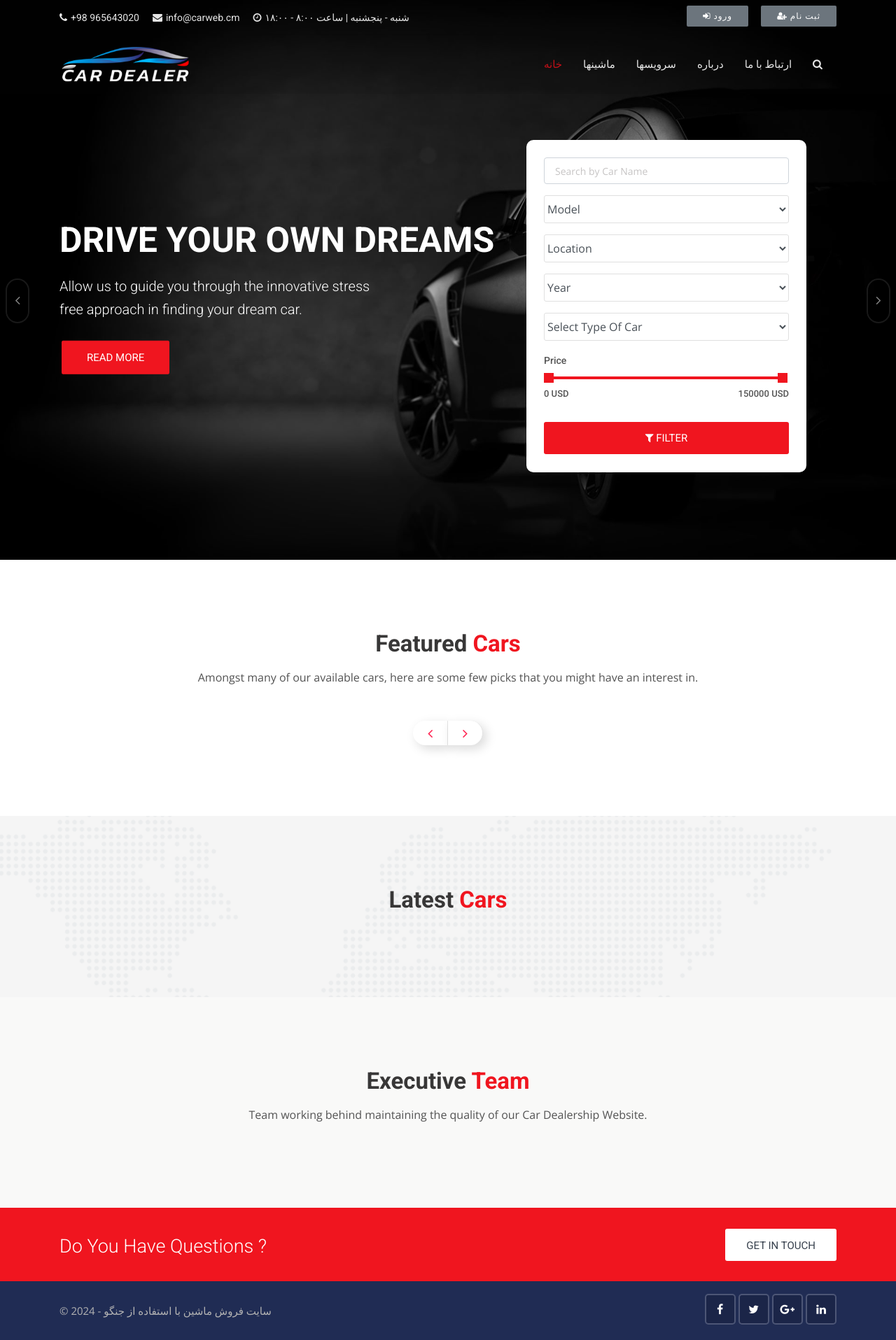
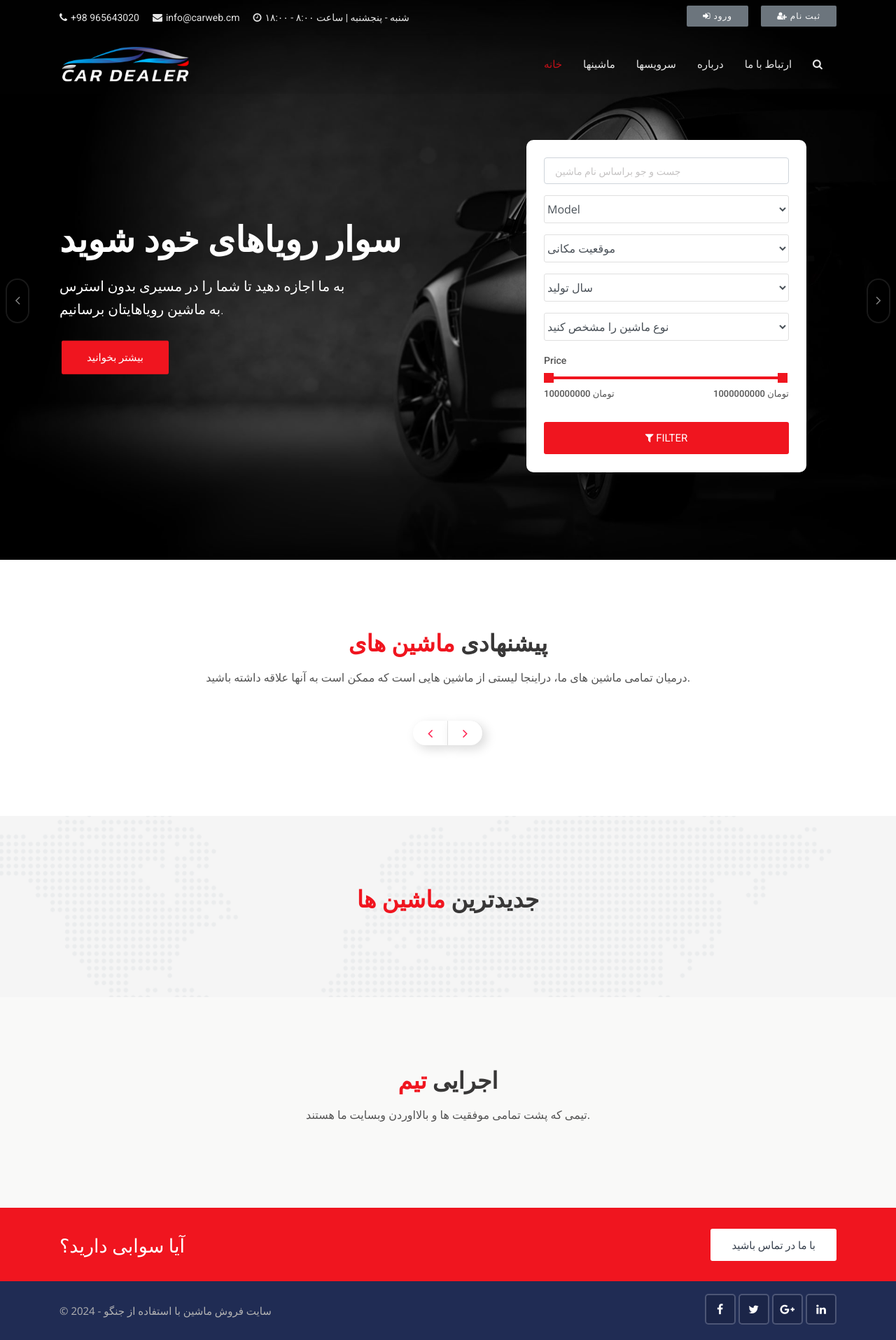
Before and after one commit to Ali-M-Tabatabaei/online-car-store, a Django app: page / in a window 1280 px wide. Shown: the whole page at 70% size. Run offline with Django 3.2, Linux system fonts and the light colour scheme; data that the repository does not hold is empty; some libraries are stand-ins or nearby versions.

Commit message:
Update home.html

```diff
--- a/webApp/templates/pages/home.html
+++ b/webApp/templates/pages/home.html
@@ -14,28 +14,31 @@
                 <img class="d-block w-100 h-100" src="{% static 'img/car-6.jpg' %}" alt="banner">
                 <div class="carousel-content container banner-info-2 bi-2 text-left">
 
-                    <h3>Drive Your Own Dreams</h3>
-                    <h5>Allow us to guide you through the innovative stress<br>
-                        free approach in finding your dream car.</h5>
-                    <a href="{% url 'services' %}" class="btn btn-lg btn-theme">Read More</a>
+                    <h3>سوار رویاهای خود شوید</h3>
+                    <h5>به ما اجازه دهید تا شما را در مسیری بدون استرس<br>
+                        به ماشین رویاهایتان برسانیم.
+                     </h5>
+                    <a href="{% url 'services' %}" class="btn btn-lg btn-theme">بیشتر بخوانید</a>
                 </div>
             </div>
             <div class="carousel-item banner-max-height item-bg">
                 <img class="d-block w-100 h-100" src="{% static 'img/car-7.jpg' %}" alt="banner">
                 <div class="carousel-content container banner-info-2 bi-2 text-left">
-                    <h3>Fuel for Soul</h3>
-                    <h5>Allow us to guide you through the innovative stress<br>
-                        free approach in finding your dream car.</h5>
-                    <a href="{% url 'services' %}" class="btn btn-lg btn-theme">Read More</a>
+                    <h3>بنزینی برای روح شما</h3>
+                    <h5>به ما اجازه دهید تا شما را در مسیری بدون استرس<br>
+                        به ماشین رویاهایتان برسانیم.
+                     </h5>
+                    <a href="{% url 'services' %}" class="btn btn-lg btn-theme">بیشتر بخوانید</a>
                 </div>
             </div>
             <div class="carousel-item banner-max-height item-bg">
                 <img class="d-block w-100 h-100" src="{% static 'img/carslider2.jpg' %}" alt="banner">
                 <div class="carousel-content container banner-info-2 bi-2 text-left">
-                    <h3>Car for Everyone</h3>
-                    <h5>Allow us to guide you through the innovative stress<br>
-                        free approach in finding your dream car.</h5>
-                    <a href="{% url 'services' %}" class="btn btn-lg btn-theme">Read More</a>
+                    <h3>ماشین برای همه</h3>
+                    <h5>به ما اجازه دهید تا شما را در مسیری بدون استرس<br>
+                        به ماشین رویاهایتان برسانیم.
+                     </h5>
+                    <a href="{% url 'services' %}" class="btn btn-lg btn-theme">بیشتر بخوانید</a>
                 </div>
             </div>
         </div>
@@ -43,7 +46,7 @@
         <div class="search-box-4 sb-8">
             <form action="{% url 'search' %}" method="">
                 <div class="form-group">
-                    <input type="text" name="keyword" placeholder="Search by Car Name" class="form-control">
+                    <input type="text" name="keyword" placeholder="جست و جو براساس نام ماشین" class="form-control">
                 </div>
 
                 <div class="form-group">
@@ -57,7 +60,7 @@
 				<!-- Log on to codeastro.com for more projects -->
                 <div class="form-group">
                     <select class="form-control search-fields" name="city">
-                        <option selected="true" disabled="disabled">Location</option>
+                        <option selected="true" disabled="disabled">موقعیت مکانی</option>
                         {% for city in city_search %}
                           <option value="{{city}}">{{city}}</option>
                         {% endfor %}
@@ -65,7 +68,7 @@
                 </div>
                 <div class="form-group">
                     <select class="form-control search-fields" name="year">
-                        <option selected="true" disabled="disabled">Year</option>
+                        <option selected="true" disabled="disabled">سال تولید</option>
                         {% for year in year_search %}
                           <option value="{{year}}">{{year}}</option>
                         {% endfor %}
@@ -73,7 +76,7 @@
                 </div>
                 <div class="form-group">
                     <select class="form-control search-fields" name="body_style">
-                        <option selected="true" disabled="disabled">Select Type Of Car</option>
+                        <option selected="true" disabled="disabled">نوع ماشین را مشخص کنید</option>
                         {% for body_style in body_style_search %}
                           <option value="{{body_style}}">{{body_style}}</option>
                         {% endfor %}
@@ -81,7 +84,7 @@
                 </div>
                 <div class="range-slider clearfix">
                                 <label>Price</label>
-                                <div data-min="0" data-max="150000"  data-min-name="min_price" data-max-name="max_price" data-unit="USD" class="range-slider-ui ui-slider" aria-disabled="false"></div>
+                                <div data-min="100000000" data-max="1000000000"  data-min-name="min_price" data-max-name="max_price" data-unit="تومان" class="range-slider-ui ui-slider" aria-disabled="false"></div>
                                 <div class="clearfix"></div>
                             </div>
                 <div class="form-group">
@@ -102,7 +105,6 @@
                 <i class="fa fa-angle-right"></i>
             </span>
         </a>
-		<!-- Log on to codeastro.com for more projects -->
     </div>
 </div>
 <!-- Banner end -->
@@ -114,8 +116,8 @@
     <div class="container">
         <!-- Main title -->
         <div class="main-title">
-            <h1>Featured <span>Cars</span></h1>
-            <p>Amongst many of our available cars, here are some few picks that you might have an interest in.</p>
+            <h1>پیشنهادی <span>ماشین های</span></h1>
+            <p>درمیان تمامی ماشین های ما، دراینجا لیستی از ماشین هایی است که ممکن است به آنها علاقه داشته باشید.</p>
         </div>
         <!-- Slick slider area start -->
         <div class="slick-slider-area clearfix">
@@ -164,7 +166,6 @@
                                 </div>
                             </div>
                         </div>
-						<!-- Log on to codeastro.com for more projects -->
                         <div class="detail">
                             <h1 class="title">
                                 <a href="{% url 'car_detail' car.id %}">{{ car.car_title }}</a>
@@ -206,7 +207,7 @@
     <div class="container">
         <!-- Main title -->
         <div class="main-title">
-            <h1>Latest <span>Cars</span></h1>
+            <h1>جدیدترین <span>ماشین ها</span></h1>
             <p></p>
         </div>
         <div class="row">
@@ -285,9 +286,7 @@
                     </div>
                 </div>
             </div>
-			<!-- Log on to codeastro.com for more projects -->
           {% endfor %}
-
         </div>
     </div>
 </div>
@@ -299,8 +298,8 @@
     <div class="container">
         <!-- Main title -->
         <div class="main-title">
-            <h1>Executive <span>Team</span></h1>
-            <p>Team working behind maintaining the quality of our Car Dealership Website.</p>
+            <h1>اجرایی <span>تیم</span></h1>
+            <p>تیمی که پشت تمامی موفقیت ها و بالااوردن وبسایت ما هستند.</p>
         </div>
         <!-- Slick slider area start -->
         <div class="slick-slider-area clearfix">
@@ -337,16 +336,15 @@
         <div class="row">
             <div class="col-lg-9 col-md-8 col-sm-12">
                 <div class="intro-text">
-                    <h3>Do You Have Questions ?</h3>
+                    <h3>آیا سوابی دارید؟</h3>
                 </div>
             </div>
             <div class="col-lg-3 col-md-4 col-sm-12">
-                <a href="{% url 'contact' %}" class="btn btn-md">Get in Touch</a>
+                <a href="{% url 'contact' %}" class="btn btn-md">با ما در تماس باشید</a>
             </div>
         </div>
     </div>
 </div>
-<!-- Log on to codeastro.com for more projects -->
 <!-- Intro section end -->
 
 
```
